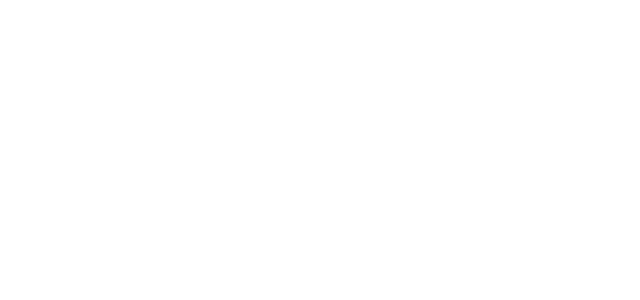
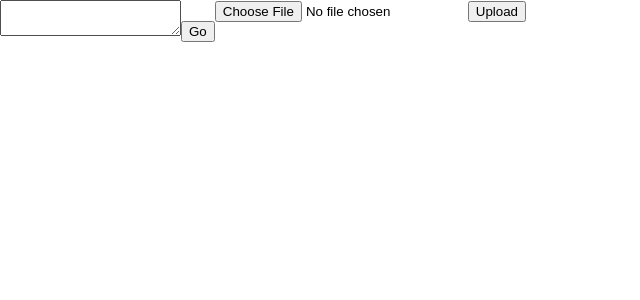
Before and after one commit to arpanbhattacharya/react-frontend, a React (Create React App) app in the folder frontend/: page / in a window 1280 px wide. Before the commit this address had no page. Shown: the top 300 px of the page, without its empty margins (0-640 px from the left). Built offline with nearby package versions, Linux system fonts and the light colour scheme.

Commit message:
edit/App.css, App.js, ad

```diff
--- a/frontend/src/App.css
+++ b/frontend/src/App.css
@@ -1,38 +1,15 @@
-.App {
-  text-align: center;
+#main{
+
 }
 
-.App-logo {
-  height: 40vmin;
-  pointer-events: none;
+#container{
+  display: flex;
 }
 
-@media (prefers-reduced-motion: no-preference) {
-  .App-logo {
-    animation: App-logo-spin infinite 20s linear;
-  }
+#text-field{
+
 }
 
-.App-header {
-  background-color: #282c34;
-  min-height: 100vh;
-  display: flex;
-  flex-direction: column;
-  align-items: center;
-  justify-content: center;
-  font-size: calc(10px + 2vmin);
-  color: white;
+#upload{
+
 }
-
-.App-link {
-  color: #61dafb;
-}
-
-@keyframes App-logo-spin {
-  from {
-    transform: rotate(0deg);
-  }
-  to {
-    transform: rotate(360deg);
-  }
-}
--- a/frontend/src/App.js
+++ b/frontend/src/App.js
@@ -1,12 +1,13 @@
 import logo from './logo.svg';
 import './App.css';
-import {BrowserRouter, Routes, Route} from 'react-router-dom';
+import { BrowserRouter, Routes, Route } from 'react-router-dom';
+import Home from './pages/Home';
 
 function App() {
   return (
     <BrowserRouter>
       <Routes>
-        <Route />
+        <Route path='/' element={<Home />} />
       </Routes>
     </BrowserRouter>
   );
--- /dev/null
+++ b/frontend/src/pages/Home.jsx
@@ -0,0 +1,18 @@
+export default function Home(){
+    return(
+        <>
+            <div id="main">
+                <div id="container">
+                    <div id="text-field">
+                        <textarea id="text"></textarea>
+                        <button>Go</button>
+                    </div>
+                    <div id="upload">
+                        <input type="file"/>
+                        <button>Upload</button>
+                    </div>
+                </div>
+            </div>
+        </>
+    )
+}
```
Also changed, not shown: frontend/src/pages/home.jsx (deleted).
